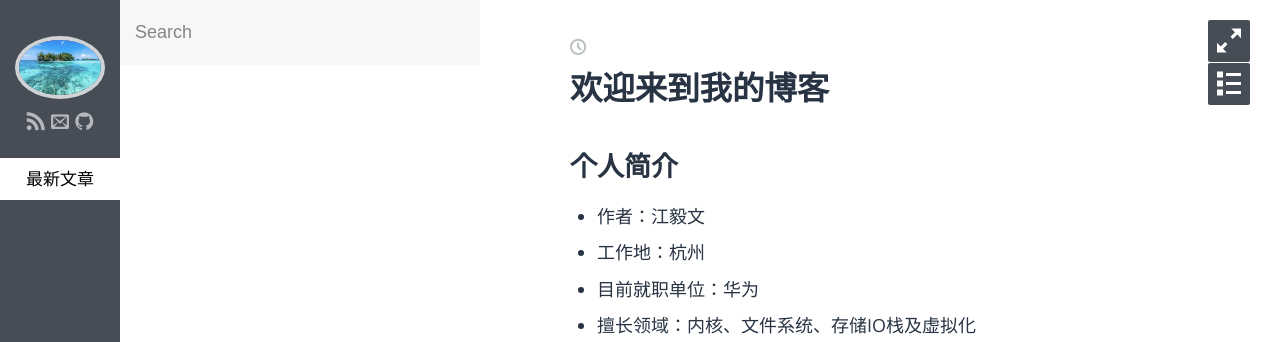
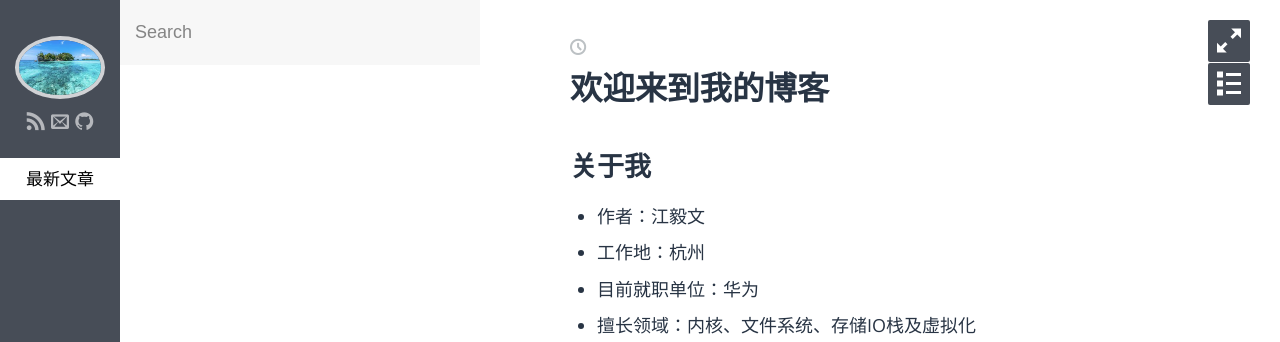
Before and after one commit to YiwenJiangEric/yiwenjiangeric.github.io, a Jekyll site: the page built from index.md, in a window 1280 px wide. Shown: the top 342 px of the page. Built offline with Jekyll 4.4.1, drawn with Linux system fonts in a browser that asks for light colours; some web fonts are replaced.

Commit message:
modify index.md

```diff
--- a/index.md
+++ b/index.md
@@ -3,7 +3,7 @@ title: 欢迎来到我的博客
 layout: post
 ---
 
-## 个人简介
+## 关于我
 
 - 作者：江毅文
 - 工作地：杭州
```
